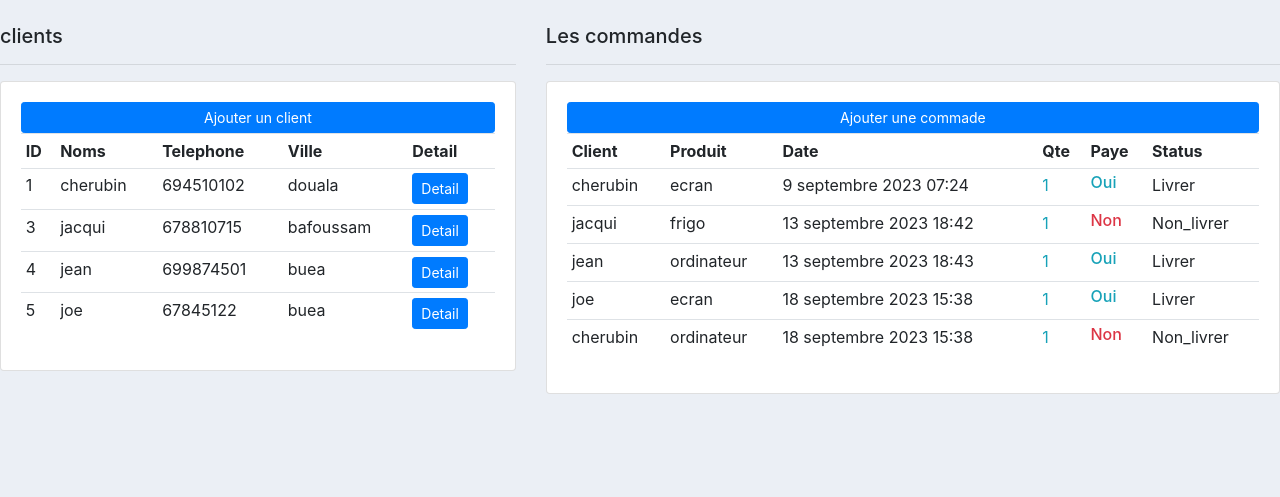
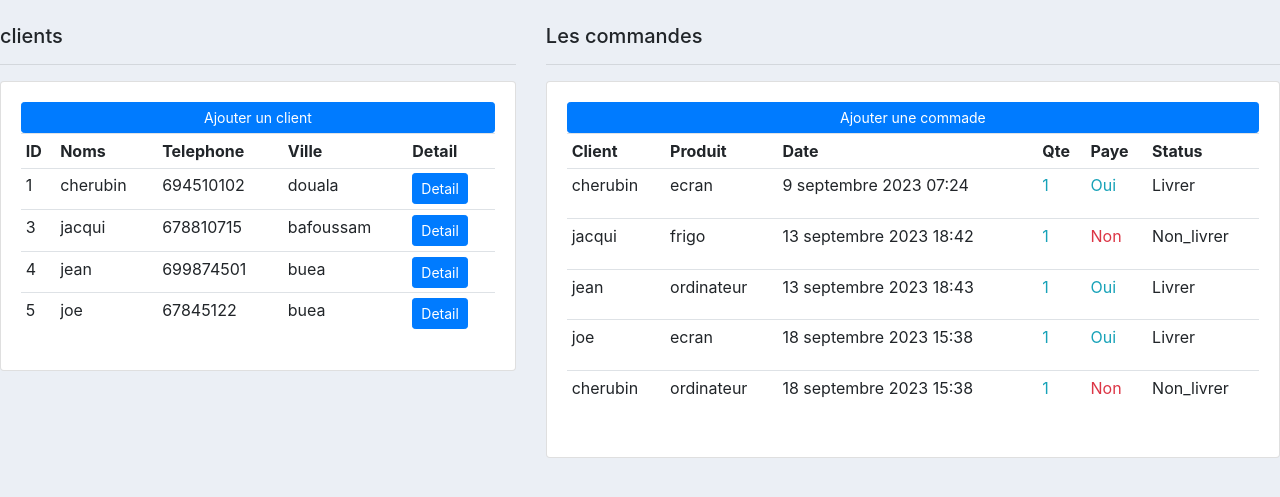
Before and after one commit to cherubinof/gestion_commande, a Django app: page / in a window 1280 px wide. Shown: the part 56-553 px from the top of the page. Run offline with Django 4.2, Linux system fonts and the light colour scheme; data comes from the database, SQL or seed files in the repository; both versions use the stored data as it was after the commit; some libraries are stand-ins or nearby versions.

Commit message:
version1

```diff
--- a/app_cmde/urls.py
+++ b/app_cmde/urls.py
@@ -7,4 +7,5 @@ urlpatterns = [
     path('ajout_cmde',views.ajout_cmde,name='ajout-cmde'),
     path('modifier_cmde/<int:pk>',views.modifier_cmde,name='modifier-cmde'),
     path('supprimer_cmde/<int:pk>',views.supprimer_cmde,name='supprimer-cmde'),
+    path('stat',views.stat,name='stat'),
 ]
--- a/app_cmde/views.py
+++ b/app_cmde/views.py
@@ -49,3 +49,7 @@ def supprimer_cmde(request,pk):
         'items':commande
     }
     return render(request,'app_cmde/supprimer_cmde.html',context)
+
+
+def stat(request):
+    return render(request,'app_cmde/stat.html')
--- a/templates/app_produit/accueil.html
+++ b/templates/app_produit/accueil.html
@@ -60,9 +60,9 @@
                     <td class="text-info">{{cmd.quantite}}</td>
                 <td>
                     {% if cmd.paye %}
-                    <h6 class="text-info">Oui</h6>
+                    <p class="text-info">Oui</p>
                     {% else %}
-                    <h6 class="text-danger">Non</h6>
+                    <p class="text-danger">Non</p>
                     {% endif %}
                 </td>
                     <td>{{cmd.status}}</td>
--- a/templates/main/base.html
+++ b/templates/main/base.html
@@ -44,7 +44,7 @@
                 <a class="nav-link" href="{% url 'list-cmde' %}">Commandes</a>
             </li>
             <li class="nav-item">
-              <a class="nav-link" href="">Statisques</a>
+              <a class="nav-link" href="{% url 'stat' %}">Statisques</a>
           </li>
             <div>
               <ul class="navbar-nav me-auto mb-2 mb-lg-0">
--- a/templates/registration/login.html
+++ b/templates/registration/login.html
@@ -1,6 +1,8 @@
 {% extends 'main/base.html' %}
 
 {% load static %}
+
+{% load crispy_forms_tags %}
 
 {% block title %}Connexion{% endblock %}
 
```
Also changed, not shown: templates/app_cmde/stat.html (added, +12 -0 lines), db.sqlite3.
